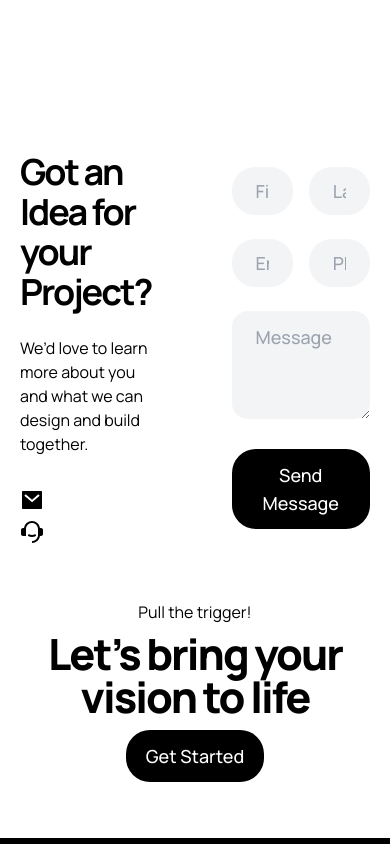
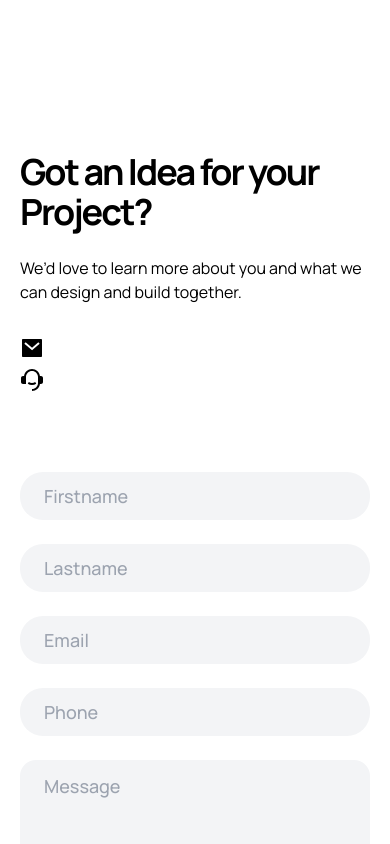
Before and after one commit to llcjustix/justix, a Next.js app: page /contact in a window 390 px wide. Shown: the top 844 px of the page. Built offline with nearby package versions, Linux system fonts and the light colour scheme.

Commit message:
mobile view contact

```diff
--- a/app/contact/components/form/form.tsx
+++ b/app/contact/components/form/form.tsx
@@ -32,7 +32,7 @@ const ContactForm = () => {
   return (
     <form onSubmit={handleSubmit(handleSendMessage)}>
       <div className="grid grid-cols-2 gap-y-6 gap-x-4">
-        <div className="col-span-1">
+        <div className="md:col-span-1 col-span-2">
           <Input
             placeholder="Firstname"
             {...register("firstname")}
@@ -40,13 +40,13 @@ const ContactForm = () => {
             inputSize="large"
           />
         </div>
-        <div className="col-span-1">
+        <div className="md:col-span-1 col-span-2">
           <Input placeholder="Lastname" {...register("lastname")} color="white" inputSize="large" />
         </div>
-        <div className="col-span-1">
+        <div className="md:col-span-1 col-span-2">
           <Input placeholder="Email" {...register("email")} color="white" inputSize="large" />
         </div>
-        <div className="col-span-1">
+        <div className="md:col-span-1 col-span-2">
           <Input placeholder="Phone" {...register("phone")} color="white" inputSize="large" />
         </div>
         <div className="col-span-2">
--- a/app/contact/page.tsx
+++ b/app/contact/page.tsx
@@ -3,15 +3,15 @@ import Form from "./components/form";
 
 const Contact = () => (
   <section className="container">
-    <div className="flex items-center justify-between gap-x-20 mt-24">
-      <div className="w-[40%]">
+    <div className="flex lg:flex-row flex-col lgitems-center justify-between gap-20 mt-24">
+      <div className="flex-1">
         <h1 className=" font-bold pb-6 lg:pb-[2.375rem] text-4xl xl:text-5xl 2xl:text-6xl tracking-[-2px] lg:-translate-y-[7px] xl:!leading-[55px] 2xl:!leading-[65px]">
           Got an Idea for your Project?
         </h1>
         <p className="text-md md:text-lg lg:text-xl xl:text-2xl 2xl:text-3xl">
           We’d love to learn more about you and what we can design and build together.
         </p>
-        <div className="mt-8 md:mt-[220px] 2xl:mt-[175px] flex flex-col wrap md:gap-x-0 gap-2 gap-x-4">
+        <div className="mt-8 lg:mt-[175px] flex flex-col wrap md:gap-x-0 gap-2 gap-x-4">
           <div className="flex items-center gap-3">
             <RiMailFill size={24} />
             <p className="font-bold text-base md:text-md lg:text-lg xl:text-xl 2xl:text-2xl">
@@ -26,7 +26,7 @@ const Contact = () => (
           </div>
         </div>
       </div>
-      <div className="w-[60%]">
+      <div className="lg:w-[60%] w-full">
         <Form />
       </div>
     </div>
--- a/components/sidebar/sidebar.tsx
+++ b/components/sidebar/sidebar.tsx
@@ -51,6 +51,7 @@ const Sidebar = () => {
               {solutionsDatabase.map((solution) => (
                 <Link
                   href={solution.link}
+                  replace
                   key={solution.id}
                   onClick={toggleSidebar}
                   className="text-base hover:text-primary transition-colors duration-300"
@@ -75,6 +76,7 @@ const Sidebar = () => {
                   href={solution.link}
                   key={solution.link}
                   onClick={toggleSidebar}
+                  replace
                   className="text-base hover:text-primary transition-colors duration-300"
                 >
                   {solution.title}
@@ -89,6 +91,7 @@ const Sidebar = () => {
           <Link
             href={link}
             key={link}
+            replace
             onClick={toggleSidebar}
             className="group capitalize text-2xl font-medium text-white hover:text-primary focus:outline-none transition duration-200 w-full flex items-center justify-between"
           >
```
